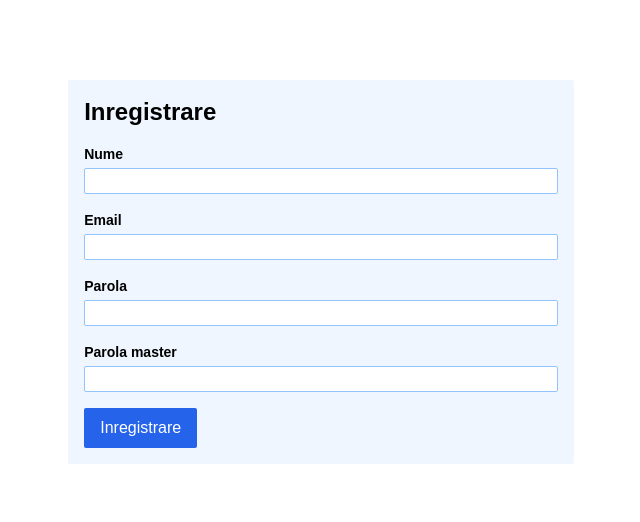
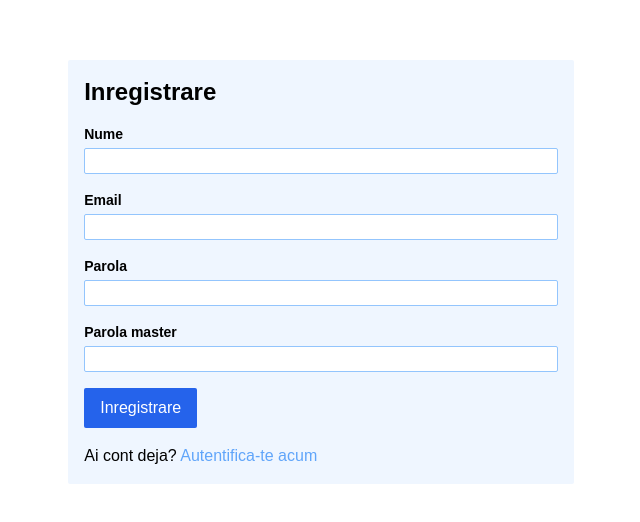
Before and after one commit to ginoburdea/nestjs-react--client, a Next.js app: page /admin/inregistrare in a window 1280 px wide. Shown: the part 128-650 px from the top of the page, without its empty margins (319-959 px from the left). Built offline with nearby package versions, Linux system fonts and the light colour scheme.

Commit message:
feat: add a link to the login page on the register page

```diff
--- a/src/app/(card)/admin/inregistrare/page.tsx
+++ b/src/app/(card)/admin/inregistrare/page.tsx
@@ -3,17 +3,30 @@ import Button from '@/components/Button'
 import Input from '@/components/Input'
 import useSubmitForm from '@/utils/useSubmitForm'
 import { useHandleAuthSuccess } from '@/utils/useHandleAuthSuccess'
+import { useMemo } from 'react'
+import { useSearchParams } from 'next/navigation'
+import Link from 'next/link'
 
 // Accepted query parameters:
 // next?: string (the url to redirect the users to after logining in)
 
 export default function RegisterPage() {
     const handleAuthSuccess = useHandleAuthSuccess()
+    const params = useSearchParams()
 
     const { error, fieldErrors, handleOnSubmit, loading } = useSubmitForm(
         '/users/register',
         handleAuthSuccess
     )
+
+    const loginUrl = useMemo(() => {
+        const baseUrl = '/admin/autentificare'
+
+        const nextParam = params.get('next')
+        if (nextParam === null) return baseUrl
+
+        return baseUrl + `?next=${nextParam}`
+    }, [params])
 
     return (
         <form onSubmit={handleOnSubmit}>
@@ -40,8 +53,18 @@ export default function RegisterPage() {
                 name="masterPassword"
                 error={fieldErrors.masterPassword}></Input>
 
-            <Button loading={loading} label="Inregistrare"></Button>
-            {error && <p className="text-red-700 mt-4">Eroare: {error}</p>}
+            <div className="mb-4">
+                <Button loading={loading} label="Inregistrare"></Button>
+            </div>
+
+            {error && <p className="text-red-700 mb-4">Eroare: {error}</p>}
+
+            <p>
+                Ai cont deja?{' '}
+                <Link className="v-link" href={loginUrl}>
+                    Autentifica-te acum
+                </Link>
+            </p>
         </form>
     )
 }
```
